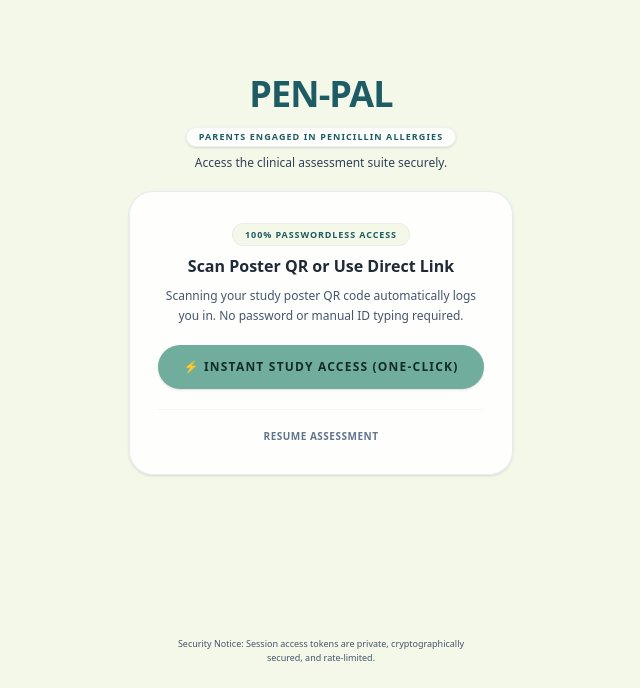
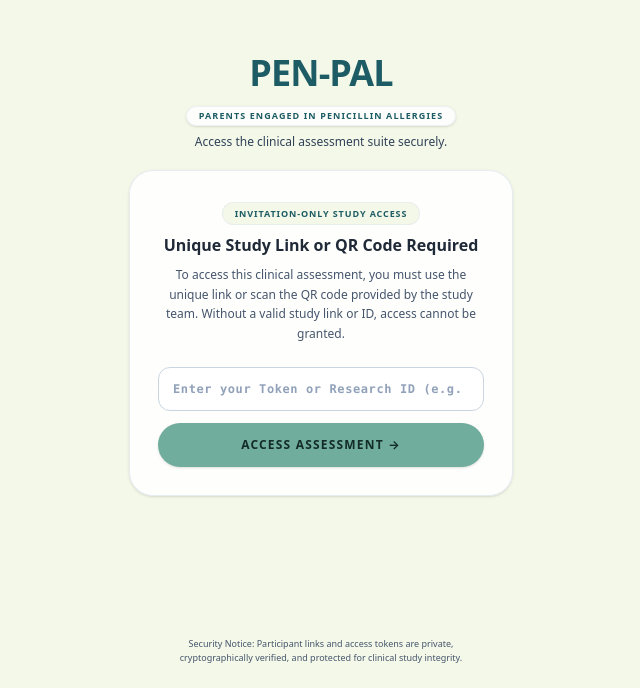
Before and after one commit to ritesh-github-02/PEN-PAL-Medical-APP, a Next.js app: page /en/intervention in a window 1280 px wide. Shown: the part 112-800 px from the top of the page, without its empty margins (319-959 px from the left). Built offline with nearby package versions, Linux system fonts and the light colour scheme.

Commit message:
update rules

```diff
--- a/app/[locale]/intervention/page.tsx
+++ b/app/[locale]/intervention/page.tsx
@@ -210,46 +210,29 @@ export default function InterventionEntryPage() {
           </p>
         </div>
 
-        {/* Single Form Card - Passwordless Gateway */}
+        {/* Single Form Card - Protected Gateway */}
         <div className="bg-white/90 border border-slate-200/80 rounded-3xl shadow-sm p-6 sm:p-7 w-full text-center space-y-5">
           <div className="space-y-2">
             <span className="text-[9px] font-bold uppercase tracking-widest text-[#1d5c64] bg-[#f4f8e8] border border-slate-200/60 px-3 py-1 rounded-full inline-block">
-              {locale === 'es' ? 'Acceso 100% Sin Contraseña' : '100% Passwordless Access'}
+              {locale === 'es' ? 'Acceso Exclusivo con Enlace de Estudio' : 'Invitation-Only Study Access'}
             </span>
-            <h2 className="text-base font-bold text-[#1f2937]">{locale === 'es' ? 'Escanee el QR del póster o use el enlace directo' : 'Scan Poster QR or Use Direct Link'}</h2>
+            <h2 className="text-base font-bold text-[#1f2937]">
+              {locale === 'es' ? 'Se Requiere Enlace Único o Código QR' : 'Unique Study Link or QR Code Required'}
+            </h2>
             <p className="text-xs text-slate-600 font-normal leading-relaxed">
               {locale === 'es'
-                ? 'Escanear el código QR de su póster de estudio lo conecta automáticamente. No se requiere contraseña ni escribir ID manualmente.'
-                : 'Scanning your study poster QR code automatically logs you in. No password or manual ID typing required.'}
+                ? 'Para acceder a esta evaluación clínica, debe utilizar el enlace único o escanear el código QR proporcionado por el equipo del estudio. Sin un enlace o ID válido, no es posible ingresar a la evaluación.'
+                : 'To access this clinical assessment, you must use the unique link or scan the QR code provided by the study team. Without a valid study link or ID, access cannot be granted.'}
             </p>
           </div>
 
-          {/* Instant Passwordless Access Button */}
-          <a
-            href={`/join?arm=intervention&locale=${locale}`}
-            onClick={() => setLoading(true)}
-            className="w-full h-11 bg-[#71ad9d] hover:bg-[#609c8d] text-[#132c27] font-bold text-xs uppercase tracking-widest rounded-full transition-all shadow-sm active:scale-[0.99] flex justify-center items-center cursor-pointer gap-2"
-          >
-            {locale === 'es' ? '⚡ Acceso Instantáneo al Estudio (Un Clic)' : '⚡ Instant Study Access (One-Click)'}
-          </a>
-
-          {/* Optional Pre-assigned token toggle for research staff */}
-          <div className="pt-3 border-t border-slate-100">
-            {mode === 'login' ? (
-              <button
-                type="button"
-                onClick={() => setMode('register')}
-                className="text-[10px] font-bold text-slate-500 hover:text-[#1d5c64] transition-all cursor-pointer uppercase tracking-wider"
-              >
-                {locale === 'es' ? 'Reanudar Evaluación: Ingrese Token o ID ↓' : 'Resume Assessment'}
-              </button>
-            ) : (
-              <div className="space-y-3">
+          {/* Form to enter Research ID / Token if opening directly */}
+          <div className="space-y-3 pt-1">
             <form onSubmit={(e) => {
               e.preventDefault();
               const input = (e.currentTarget.elements.namedItem('token') as HTMLInputElement).value.trim();
               if (input) handleValidation(input);
-                }} className="space-y-2.5">
+            }} className="space-y-3">
               <label htmlFor="token-input" className="sr-only">
                 {locale === 'es' ? 'Token o ID de investigación' : 'Token or Research ID'}
               </label>
@@ -257,27 +240,18 @@ export default function InterventionEntryPage() {
                 id="token-input"
                 name="token"
                 type="text"
-                    placeholder={locale === 'es' ? "Token o ID de investigación (ej. PEN-PXOVE2)" : "Token or Research ID (e.g. PEN-PXOVE2)"}
+                placeholder={locale === 'es' ? "Ingrese su Token o ID (ej. PEN-4K9L2M)" : "Enter your Token or Research ID (e.g. PEN-4K9L2M)"}
                 required
                 aria-required="true"
-                    className="h-10 w-full px-3.5 border border-slate-300 focus:outline-none focus:border-[#1d5c64] font-mono text-center tracking-wider text-slate-900 bg-white placeholder-slate-400 rounded-xl text-xs"
+                className="h-11 w-full px-3.5 border border-slate-300 focus:outline-none focus:border-[#1d5c64] font-mono text-center tracking-wider text-slate-900 bg-white placeholder-slate-400 rounded-xl text-xs font-semibold"
               />
               <button
                 type="submit"
-                    className="h-10 w-full bg-slate-900 text-white font-bold text-xs uppercase tracking-widest rounded-full transition-all cursor-pointer"
+                className="w-full h-11 bg-[#71ad9d] hover:bg-[#609c8d] text-[#132c27] font-bold text-xs uppercase tracking-widest rounded-full transition-all shadow-sm active:scale-[0.99] flex justify-center items-center cursor-pointer gap-2"
               >
-                    {locale === 'es' ? 'Reanudar Evaluación →' : 'Resume Assessment →'}
+                {locale === 'es' ? 'Acceder a la Evaluación →' : 'Access Assessment →'}
               </button>
             </form>
-                <button
-                  type="button"
-                  onClick={() => setMode('login')}
-                  className="text-[10px] font-bold text-slate-500 hover:text-slate-700 transition-all cursor-pointer uppercase tracking-wider"
-                >
-                  {locale === 'es' ? 'Ocultar entrada de token' : 'Hide Token Input'}
-                </button>
-              </div>
-            )}
           </div>
         </div>
       </div>
@@ -285,8 +259,8 @@ export default function InterventionEntryPage() {
       <div className="w-full max-w-xs text-center">
         <p className="text-[9px] text-slate-600 leading-normal font-normal">
           {locale === 'es'
-            ? 'Aviso de seguridad: Los tokens de acceso a la sesión son privados, están asegurados criptográficamente y tienen límite de intentos.'
-            : 'Security Notice: Session access tokens are private, cryptographically secured, and rate-limited.'}
+            ? 'Aviso de seguridad: Los enlaces y tokens de acceso son personales, están asegurados criptográficamente y protegen la integridad del estudio clínico.'
+            : 'Security Notice: Participant links and access tokens are private, cryptographically verified, and protected for clinical study integrity.'}
         </p>
       </div>
     </main>
```
Also changed, not shown: 1 other file (tests, documents, lock files or other folders). Lines whose indentation alone changed are shown as unchanged.
